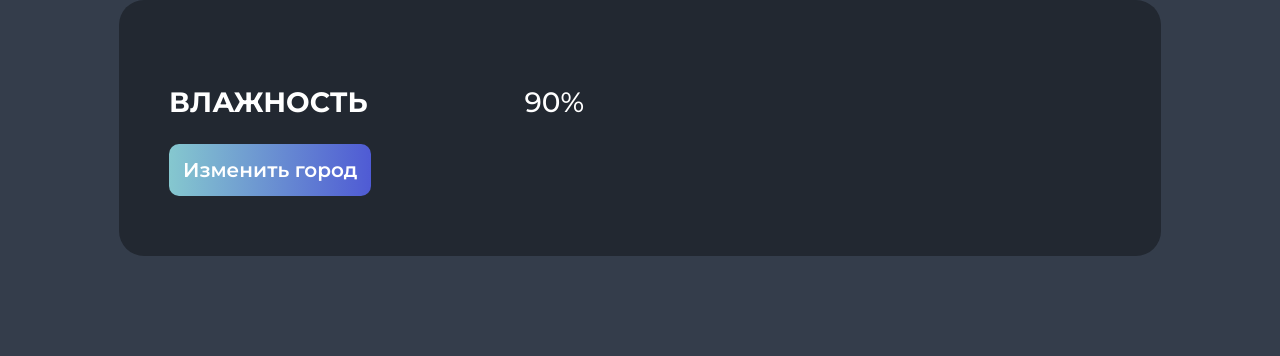
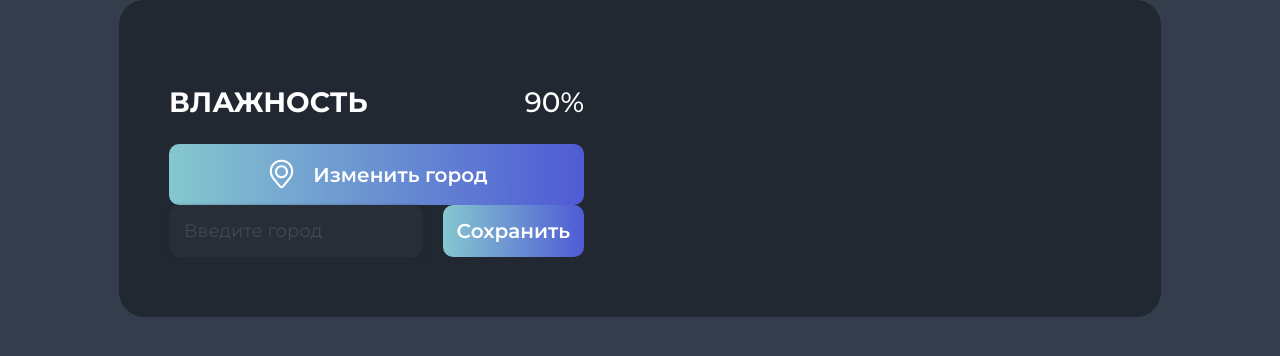
Before and after one commit to Sinonaz/vue-weather, a Vue app: page / in a window 1280 px wide. Shown: the top 356 px of the page. Built offline with nearby package versions, Linux system fonts and the light colour scheme.

Commit message:
Добавляет компонент CitySelect

```diff
--- a/src/App.vue
+++ b/src/App.vue
@@ -1,5 +1,5 @@
 <script setup>
-import AppButton from './components/AppButton.vue'
+  import CitySelect from './components/CitySelect.vue'
   import WeatherStat from './components/WeatherStat.vue'
 </script>
 
@@ -13,7 +13,7 @@
           <WeatherStat />
         </div>
 
-        <AppButton> Изменить город </AppButton>
+        <CitySelect />
       </div>
     </div>
   </main>
--- a/src/components/AppButton.vue
+++ b/src/components/AppButton.vue
@@ -8,6 +8,9 @@
 
 <style scoped>
   .button {
+    display: flex;
+    align-items: center;
+    gap: 15px;
     padding: 14px;
     background: var(--gradient);
     border: none;
--- /dev/null
+++ b/src/components/CitySelect.vue
@@ -0,0 +1,51 @@
+<template>
+  <div class="city-select">
+    <AppButton class="city-select__change">
+      <IconLocation />
+      Изменить город
+    </AppButton>
+
+    <div class="city-select__label">
+      <input type="text" name="city-select" placeholder="Введите город" />
+      <AppButton>Сохранить</AppButton>
+    </div>
+  </div>
+</template>
+
+<script setup>
+  import AppButton from './AppButton.vue'
+  import IconLocation from './Icons/IconLocation.vue'
+</script>
+
+<style scoped>
+  .city-select {
+    display: grid;
+  }
+
+  .city-select__change {
+    justify-content: center;
+  }
+
+  .city-select__label {
+    display: grid;
+    grid-template-columns: 1fr auto;
+    gap: 20px;
+  }
+
+  input {
+    width: auto;
+    padding: 15px;
+    color: white;
+    font-size: 18px;
+    font-family: var(--font);
+    background: var(--gray);
+    border: none;
+    border-radius: 10px;
+    box-shadow: 1px 2px 4px 0px #222831;
+    outline: none;
+
+    &::placeholder {
+      color: #3f4958;
+    }
+  }
+</style>
--- /dev/null
+++ b/src/components/Icons/IconLocation.vue
@@ -0,0 +1,17 @@
+<template>
+  <svg width="33" height="33" viewBox="0 0 33 33" fill="none" xmlns="http://www.w3.org/2000/svg">
+    <path
+      fill-rule="evenodd"
+      clip-rule="evenodd"
+      d="M9.96875 13.75C9.96875 10.1429 12.8929 7.21875 16.5 7.21875C20.1071 7.21875 23.0313 10.1429 23.0313 13.75C23.0313 17.3571 20.1071 20.2812 16.5 20.2812C12.8929 20.2812 9.96875 17.3571 9.96875 13.75ZM16.5 9.28125C14.032 9.28125 12.0313 11.282 12.0313 13.75C12.0313 16.218 14.032 18.2188 16.5 18.2188C18.968 18.2188 20.9688 16.218 20.9688 13.75C20.9688 11.282 18.968 9.28125 16.5 9.28125Z"
+      fill="white"
+    />
+    <path
+      fill-rule="evenodd"
+      clip-rule="evenodd"
+      d="M4.846 12.1782C5.3332 6.26758 10.2724 1.71875 16.203 1.71875H16.797C22.7276 1.71875 27.6668 6.26758 28.154 12.1782C28.4157 15.3532 27.435 18.506 25.4183 20.9723L18.8278 29.0322C17.6247 30.5036 15.3753 30.5036 14.1722 29.0322L7.5817 20.9723C5.56505 18.506 4.58429 15.3532 4.846 12.1782ZM16.203 3.78125C11.3458 3.78125 7.30055 7.50678 6.90153 12.3476C6.68371 14.9901 7.49997 17.6141 9.17838 19.6667L15.7688 27.7267C16.1467 28.1888 16.8533 28.1888 17.2312 27.7267L23.8216 19.6667C25.5 17.6141 26.3163 14.9901 26.0985 12.3476C25.6995 7.50678 21.6542 3.78125 16.797 3.78125H16.203Z"
+      fill="white"
+    />
+  </svg>
+</template>
+<script setup></script>
```
Also changed, not shown: .prettierrc.json, Outline/Navigation/Location.svg (added), src/components/WeatherStat.vue (indentation only), 1 other file (tests, documents, lock files or other folders). Lines whose indentation alone changed are shown as unchanged.
